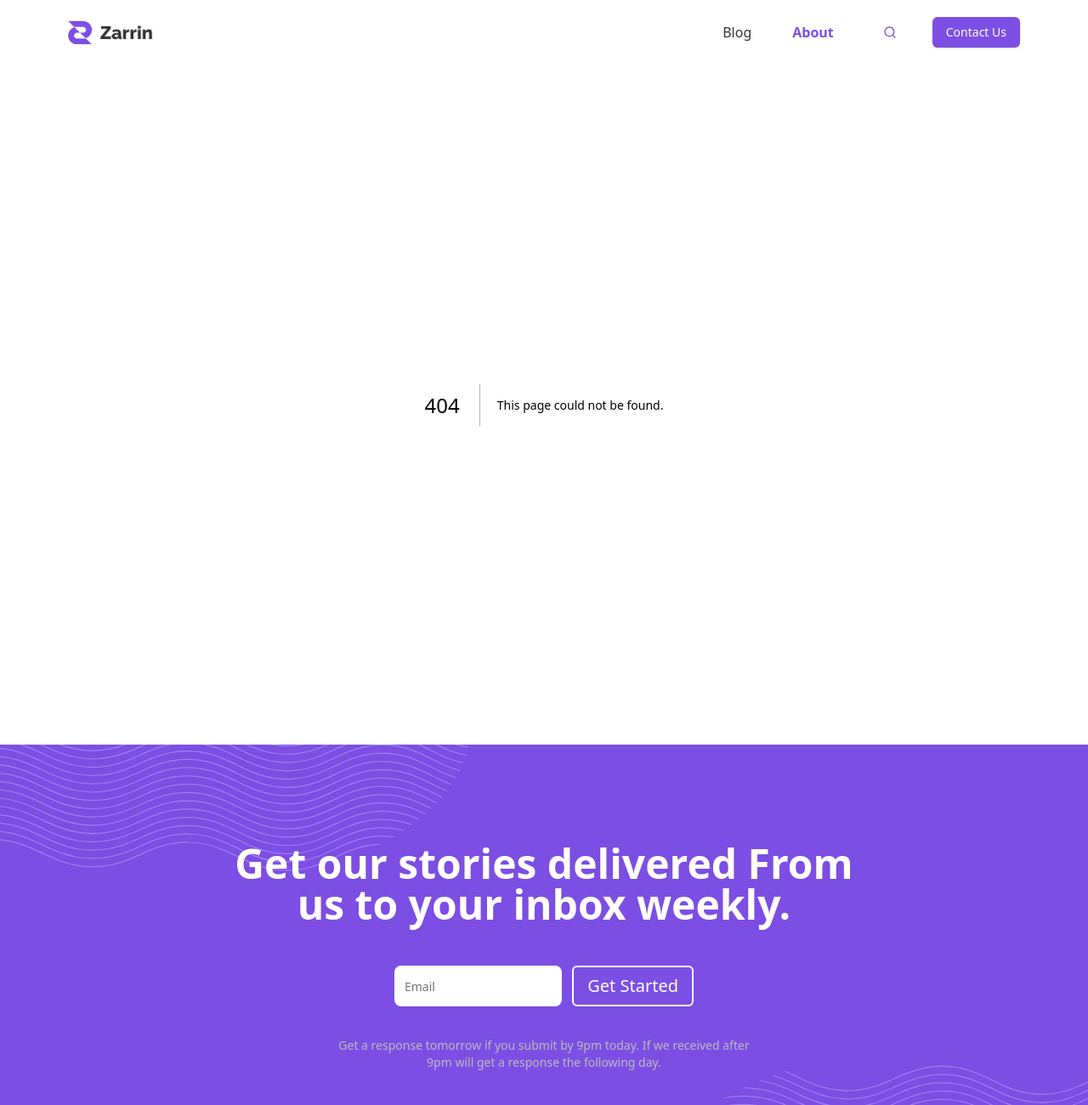
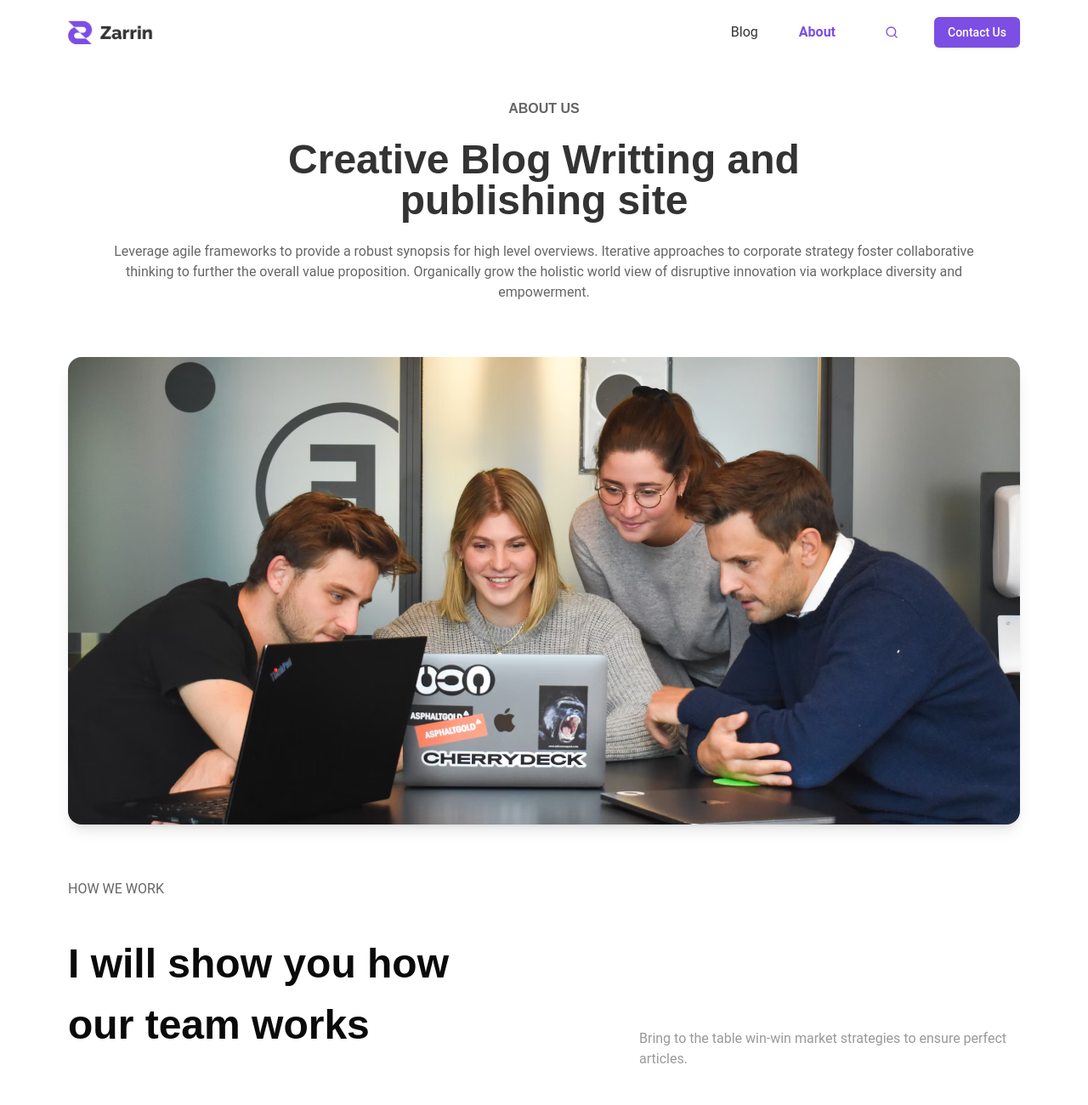
Before and after one commit to Abdulazizgr/blog-site, a Next.js app: page /about in a window 1280 px wide. Before the commit this address had no page. Shown: the top 1300 px of the page at 85% size. Built offline with nearby package versions, Linux system fonts and the light colour scheme.

Commit message:
About Us page

```diff
--- /dev/null
+++ b/src/app/about/card.tsx
@@ -0,0 +1,68 @@
+import {
+  Card,
+  CardHeader,
+  CardTitle,
+  CardDescription,
+  CardContent,
+  CardFooter,
+} from "@/components/ui/card"; // Adjust import based on your setup
+import Link from "next/link"; // Adjust if using a different routing library
+
+const cardData = [
+  {
+    id: "01",
+    title: "Brainstorming",
+    description:
+      "Bring to the table win-win survival strategies to ensure proactive domination. At the end of the day, going forward, a new normal that has evolved from generation X is on the runway heading towards a streamlined cloud solution. User generated",
+  },
+  {
+    id: "02",
+    title: "Analysing",
+    description:
+      "Capitalize on low hanging fruit to identify a ballpark value added activity to beta test. Override the digital divide with additional clickthroughs from DevOps. Nanotechnology immersion along the information highway will close the loop on focusing solely on the bottom line.",
+  },
+  {
+    id: "03",
+    title: "News Publishing",
+    description:
+      "Leverage agile frameworks to provide a robust synopsis for high level overviews. Iterative approaches to corporate strategy foster collaborative thinking to further the overall value proposition. Organically grow the holistic world view of disruptive innovation via workplace diversity and empowerment.",
+  },
+];
+
+const Cards = () => {
+  return (
+    <div className="grid grid-cols-1 sm:grid-cols-2 lg:grid-cols-3 gap-7 w-full mt-10">
+      {/* // <div className="grid grid-cols-1 md:grid-cols-2 lg:grid-cols-3 gap-4"> */}
+      {cardData.map((card) => (
+        <Card
+          key={card.id}
+          className="border-none shadow-none hover:shadow-lg transition-all duration-300 hover:bg-primary-purple group"
+        >
+          <CardHeader>
+            <CardTitle className="text-medium opacity-[10%] group-hover:opacity-[100%] text-5xl heading lg:text-7xl transition-colors duration-300 group-hover:text-white">
+              {card.id}
+            </CardTitle>
+            <CardDescription className="text-primary-purple heading text-lg lg:text-2xl transition-colors duration-300 group-hover:text-white">
+              {card.title}
+            </CardDescription>
+          </CardHeader>
+          <CardContent>
+            <p className="text-base  text-medium opacity-[70%]  transition-colors duration-300 group-hover:text-[#F7F6FE] group-hover:opacity-[70%]">
+              {card.description}
+            </p>
+          </CardContent>
+          <CardFooter>
+            <Link
+              href="/"
+              className="text-sm text-white border-b-4 opacity-0 group-hover:opacity-100 transition-opacity duration-300"
+            >
+              Learn More
+            </Link>
+          </CardFooter>
+        </Card>
+      ))}
+    </div>
+  );
+};
+
+export default Cards;
--- /dev/null
+++ b/src/app/about/page.tsx
@@ -0,0 +1,46 @@
+import Image from "next/image";
+import Card from "./card";
+const AboutPage = () => {
+  return (
+    <section className="flex flex-col py-10 px-4 md:px-10 lg:px-20 gap-16">
+      <div className="flex flex-col items-center justify-center gap-6">
+        <h3 className="text-base text-medium font-semibold">ABOUT US</h3>
+        <h1 className="text-2xl  md:text-4xl lg:text-5xl text-dark text-center font-bold max-w-xs sm:max-w-sm md:max-w-xl lg:max-w-3xl">
+          Creative Blog Writting and publishing site
+        </h1>
+
+        <p className="text-sm sm:text-base text-medium text-center w-full md:max-w-xl lg:max-w-5xl">
+          Leverage agile frameworks to provide a robust synopsis for high level
+          overviews. Iterative approaches to corporate strategy foster
+          collaborative thinking to further the overall value proposition.
+          Organically grow the holistic world view of disruptive innovation via
+          workplace diversity and empowerment.
+        </p>
+      </div>
+      <Image
+        src="/images/image11.avif"
+        alt="About Us"
+        width={600}
+        height={300}
+        className="rounded-2xl shadow-lg w-full h-auto lg:h-[550px]  object-cover"
+      />
+
+      <div className="flex flex-col justify-center items-start gap-10">
+        <p className="text-medium">HOW WE WORK</p>
+        <div className="flex flex-col md:flex-row  justify-between items-start w-full gap-8">
+          <h2 className="text-3xl sm:text-5xl leading-tight md:leading-normal max-w-md  md:max-w-lg">
+            I will show you how our team works
+          </h2>
+          <p className="text-base text-light max-w-md md:pt-32 lg:pt-28 ">
+            Bring to the table win-win market strategies to ensure perfect
+            articles.{" "}
+          </p>
+        </div>
+
+        <Card />
+      </div>
+    </section>
+  );
+};
+
+export default AboutPage;
--- a/src/app/globals.css
+++ b/src/app/globals.css
@@ -1,14 +1,13 @@
 @tailwind base;
 @tailwind components;
 @tailwind utilities;
+@import url("https://fonts.googleapis.com/css2?family=Raleway:wght@400;600;700&family=Roboto:wght@400;500;700&display=swap");
 
 @layer utilities {
   .text-balance {
     text-wrap: balance;
   }
 }
-
-
 
 @layer base {
   :root {
@@ -66,8 +65,6 @@
   }
 }
 
-
-
 @layer base {
   * {
     @apply border-border;
@@ -76,3 +73,21 @@
     @apply bg-background text-foreground;
   }
 }
+
+/* Apply Roboto to body text */
+body {
+  font-family: "Roboto", sans-serif;
+  font-weight: 400; /* Regular weight */
+}
+
+/* Apply Raleway to headings */
+h1,
+h2,
+h3,
+h4,
+h5,
+h6,
+.heading {
+  font-family: "Raleway", sans-serif;
+  font-weight: 700; /* Bold weight for headings */
+}
--- a/src/components/landing-page/FeaturedPost.tsx
+++ b/src/components/landing-page/FeaturedPost.tsx
@@ -3,7 +3,7 @@ import Image from "next/image";
 
 const FeaturedPost = () => {
   return (
-    <div className="flex flex-col items-center py-10 px-4 md:px-10 lg:px-20">
+    <div className="flex flex-col items-center py-10 px-4 md:px-10 lg:px-20 ">
       <div className="flex flex-col md:flex-row gap-10 w-full p-5  border-2 md:border-none rounded-2xl shadow-sm md:shadow-none">
         <div className="w-full md:w-1/2">
           <Image
--- a/src/components/navbar.tsx
+++ b/src/components/navbar.tsx
@@ -39,7 +39,7 @@ const Navbar = () => {
           </SheetTrigger>
           <SheetContent className="w-[250px] sm:w-[400px] p-6">
             <DialogTitle className="text-lg font-bold text-gray-800 mb-4">
-              Menu
+              {/* Menu */}
             </DialogTitle>
             <div className="flex flex-col items-start gap-6 mt-6">
               {links.map((link) => (
```
Also changed, not shown: tailwind.config.ts (+33 -32 lines).
